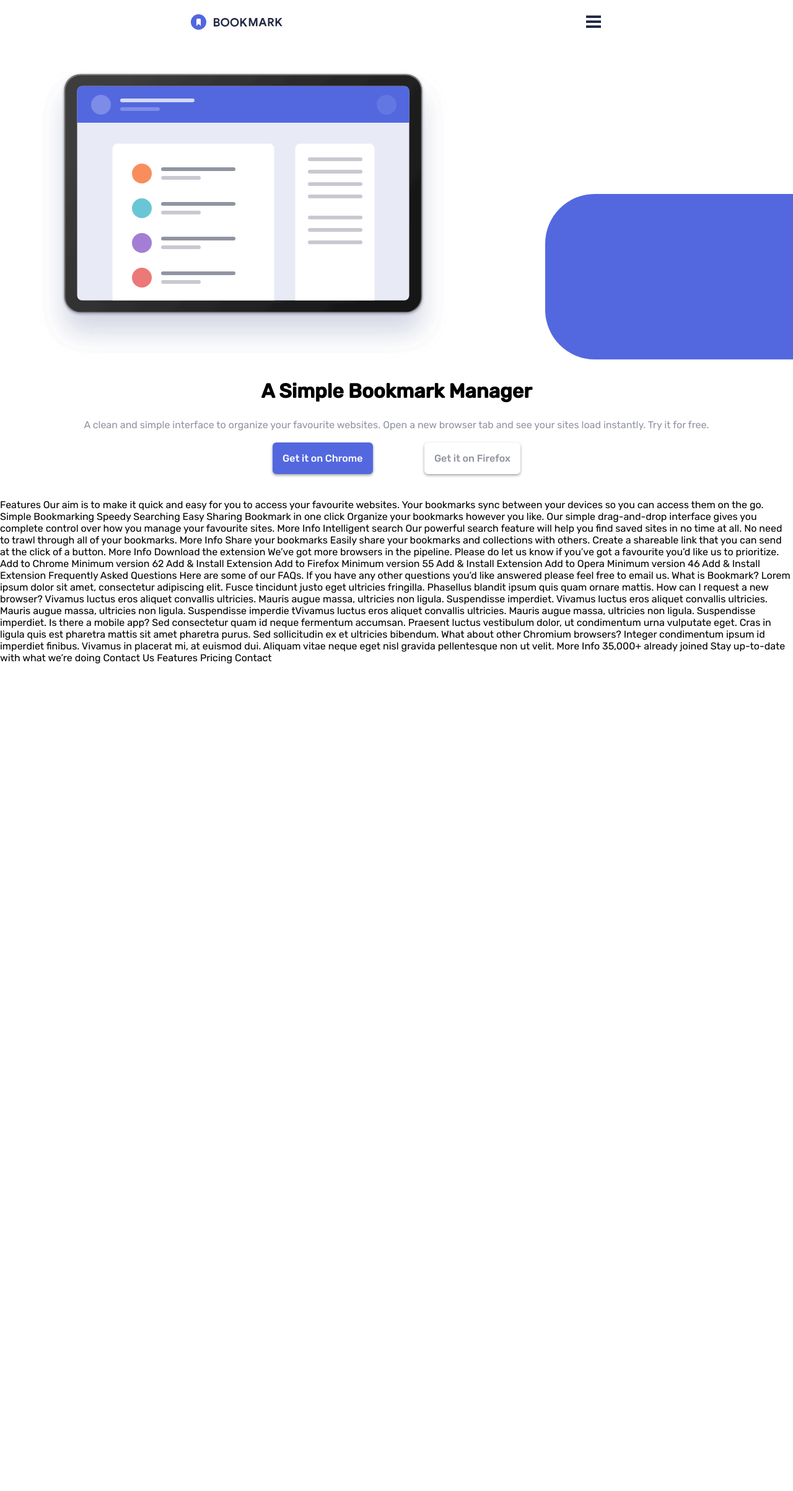
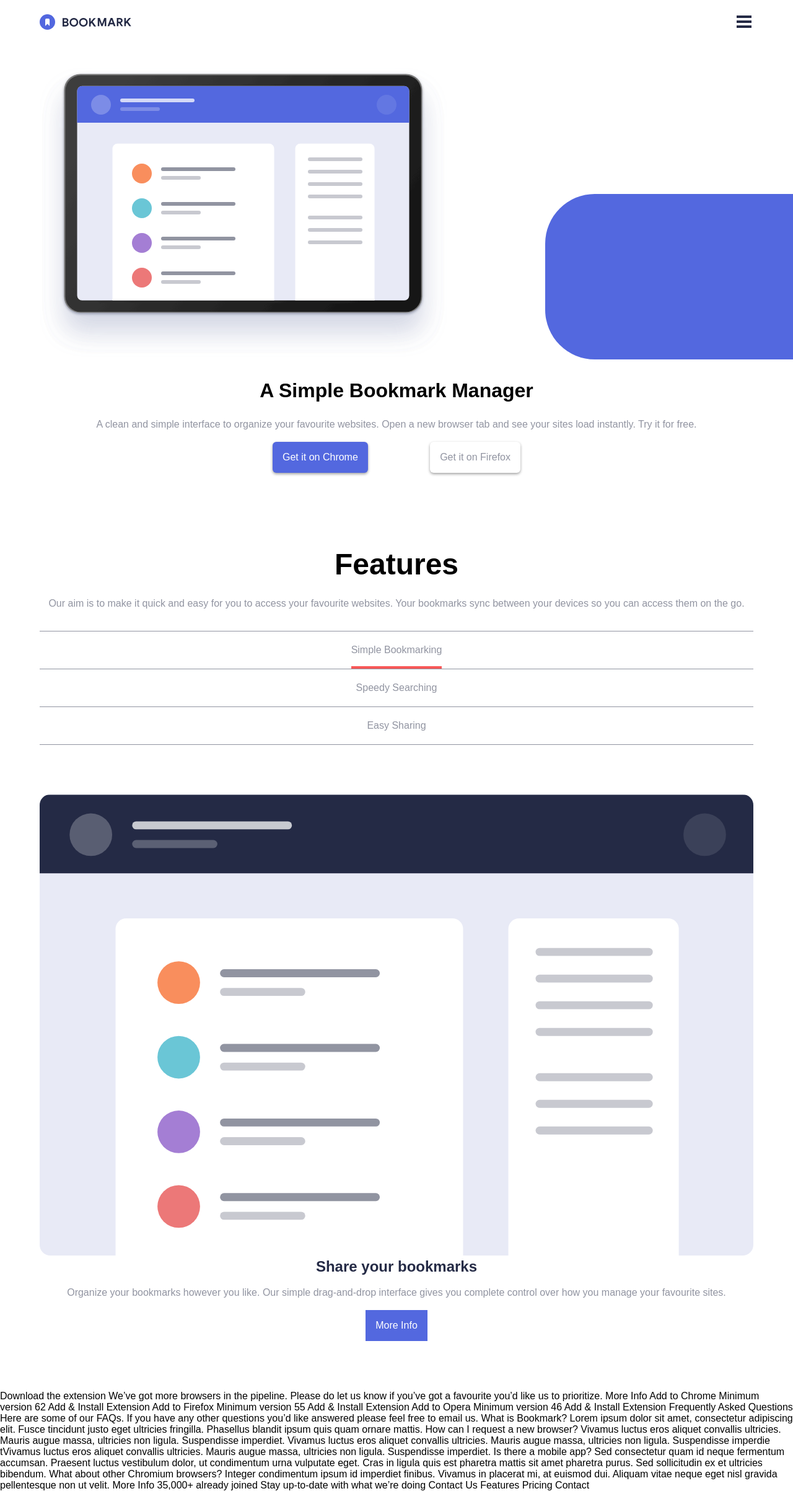
Before and after one commit to pcelman/Bookmark-landing, a plain HTML site: page index.html in a window 1280 px wide. Shown: the whole page at 62% size. Before the commit the page ends 1600 px from the top, so only its background shows below. Drawn offline with Linux system fonts and the light colour scheme.

Commit message:
features!

```diff
--- a/index.css
+++ b/index.css
@@ -1,8 +1,6 @@
-@import url("https://fonts.googleapis.com/css2?family=Rubik:wght@400;500&display=swap");
-
 * {
+  margin: 0;
   box-sizing: border-box;
-  margin: 0;
 }
 
 :root {
@@ -14,8 +12,6 @@
 
 body {
   font-family: "Rubik", sans-serif;
-  /* background-color: black; */
-  min-height: 200vh;
 }
 
 .container {
@@ -26,17 +22,11 @@ body {
 }
 
 .nav {
+  height: 70px;
+
   display: flex;
   align-items: center;
-  justify-content: space-around;
-  height: 70px;
-
-  /* grid-template-columns: repeat(2, max-content);
-  grid-template-areas: "logo icon";
   justify-content: space-between;
-  align-items: center;
-  --logo-hidden: 0;
-  --logo-show: 1; */
 }
 
 .nav__input {
@@ -45,12 +35,22 @@ body {
 
 .nav__figure {
   order: -1;
+
   display: grid;
-  /* defining only one area to overlap both icons */
   grid-template-areas: img;
+
   z-index: 10;
+
   --logo-hidden: 0;
   --logo-show: 1;
+}
+
+.nav__input:checked + .nav__toggle {
+  background-image: url("../images/icon-close.svg");
+}
+
+svg path {
+  fill: #000;
 }
 
 .nav__input:checked ~ .nav__figure {
@@ -60,6 +60,7 @@ body {
 
 .nav__input:checked ~ .nav__content {
   clip-path: circle(150% at top right);
+
   --opacity: 1;
   --transform: translateY(0);
 }
@@ -73,52 +74,53 @@ body {
   opacity: var(--logo-hidden);
 }
 
-.nav__content {
-  position: absolute;
-  padding-top: 80px;
-  padding-bottom: 90px;
-  display: flex;
-  flex-direction: column;
-  /* background-blend-mode: 80px; */
-  inset: 0;
-  background-color: hsl(229, 31%, 21%, 0.8);
-  clip-path: circle(0% at 100% 0);
-  transition: clip-parth 0.8s;
-  --opacity: 0;
-  --transition: opacity 0.3s 0.7s;
-}
-
 .nav__toggle {
   width: 30px;
   height: 20px;
   background-repeat: no-repeat;
-  background-image: url(images/icon-hamburger.svg);
   background-size: contain;
   background-position: center;
-  grid-area: icon;
+  background-image: url("../images/icon-hamburger.svg");
+
+  z-index: 10;
   cursor: pointer;
-  z-index: 10;
 }
 
-.nav__input:checked + .nav__toggle {
-  background-image: url(images/icon-close.svg);
+.nav__content {
+  --opacity: 0;
+  --transtion: opacity 0.3s 0.7s;
+
+  background-color: hsl(229, 31%, 21%, 0.8);
+
+  padding-top: 80px;
+  padding-bottom: 80px;
+
+  display: flex;
+  flex-direction: column;
+
+  position: absolute;
+  inset: 0;
+
+  clip-path: circle(0% at 100% 0);
+  transition: clip-path 0.8s;
 }
+
 .nav__list {
+  opacity: var(--opacity);
+  transition: var(--transtion);
+
   padding: 0;
   list-style: none;
-  opacity: var(--opacity);
-  transition: var(--transition);
-  /* transform: var(--transform); */
 }
 
 .nav__item {
-  border-top: 1px solid var(--grayish-blue);
+  border-top: 2px solid var(--grayish-blue);
   padding: 16px 0;
   text-align: center;
 }
 
 .nav__link {
-  color: white;
+  color: #fff;
   text-decoration: none;
   text-transform: uppercase;
   font-weight: 500;
@@ -126,45 +128,51 @@ body {
 
 .nav__link--last {
   display: block;
-  border: 3px solid white;
-  padding: 1rem 0;
+  border: 3px solid #fff;
+  padding: 1em 0;
   border-radius: 3px;
 }
 
 .nav__media {
   opacity: var(--opacity);
-  transition: var(--transition);
+  transition: var(--transtion);
   margin-top: auto;
 
   display: flex;
   justify-content: center;
   align-items: center;
-  gap: 3rem;
+  gap: 3em;
 }
 
-/* hero  */
+/* hero */
 
 .hero {
   padding: 40px 0;
   display: grid;
   grid-template-columns: 5% 1fr 5%;
+  row-gap: 2rem;
   grid-template-rows: max-content max-content;
-  row-gap: 2rem;
 }
 
-.hero::before {
+.hero::after {
   content: "";
   grid-column: 2/4;
   grid-row: 1/2;
+
   align-self: end;
   justify-self: end;
+
+  width: 60%;
+  aspect-ratio: 3/2;
+
+  z-index: -1;
+
   border-radius: 80px 0 0 80px;
-  z-index: -1;
-  width: 60%;
+
   max-width: 400px;
-  aspect-ratio: 3/2;
   background-color: var(--soft-blue);
 }
+
 .hero__figure {
   grid-column: 2/3;
   grid-row: 1/2;
@@ -200,19 +208,159 @@ body {
   grid-auto-flow: column;
   grid-auto-columns: max-content;
   justify-content: space-between;
+  /* gap: 1rem; */
 }
 
 .hero__cta {
+  font-weight: 500;
   padding: 1em;
+  background-color: var(--soft-blue);
   text-decoration: none;
-  color: white;
-  background-color: var(--soft-blue);
+  color: #fff;
   border-radius: 6px;
+
   box-shadow: 0 2px 4px #0000005f;
-  font-weight: 500;
 }
 
 .hero__cta--second {
-background-color: white;
-color: var(--grayish-blue);
+  background-color: #fff;
+  color: var(--grayish-blue);
 }
+
+/* features  */
+
+.features {
+  display: grid;
+  grid-template-columns: 5% 1fr 5%;
+  padding: 80px 0;
+}
+
+.features__container {
+  grid-column: 2/3;
+  text-align: center;
+}
+
+.features__title {
+  font-size: 3rem;
+}
+
+.features__paragraph {
+  line-height: 1.5;
+  color: var(--grayish-blue);
+  margin: 1.5rem 0 2rem;
+}
+
+.features__tabs {
+  padding: 0;
+  list-style: none;
+  width: 100%;
+  --tab1: 4px solid var(--soft-red);
+  --tab2: 4px solid transparent;
+  --tab3: 4px solid transparent;
+  grid-column: 2/3;
+}
+
+.features__tab {
+  border-top: 1px solid var(--grayish-blue);
+}
+
+.features__tab:last-of-type {
+    border-bottom: 1px solid var(--grayish-blue);
+}
+.features__click {
+  color: var(--grayish-blue);
+  text-decoration: none;
+  display: block;
+  height: 60px;
+  line-height: 60px;
+  width: max-content;
+  margin: 0 auto;
+  transition: border .5s;
+}
+
+
+.features__tab:nth-child(1) > .features__click {
+  border-bottom: var(--tab1);
+}
+
+.features__tab:nth-child(2) > .features__click {
+  border-bottom: var(--tab2);
+}
+
+.features__tab:nth-child(3) > .features__click {
+  border-bottom: var(--tab3);
+}
+
+.tab1:target ~ .features__tabs {
+  --tab1: 4px solid var(--soft-red);
+  --tab2: 4px solid transparent;
+  --tab3: 4px solid transparent;
+}
+
+.tab2:target ~ .features__tabs {
+    --tab1: 4px solid transparent;
+    --tab2: 4px solid var(--soft-red);
+    --tab3: 4px solid transparent;
+  }
+
+  .tab3:target ~ .features__tabs {
+      --tab1: 4px solid transparent;
+      --tab2: 4px solid transparent;
+      --tab3: 4px solid var(--soft-red);
+  }
+
+  .features__content {
+    margin-top: 80px;
+    grid-column: 1/-1;
+    display: grid;
+    grid-template-columns: 5% 1fr 5%;
+    grid-template-areas: ". article .";
+    --area1: visible;
+    --area2: hidden;
+    --area3: hidden;
+  }
+
+  .features__img {
+    width: 100%;
+  }
+
+  .features__article {
+    grid-area: article;
+    visibility: var(--area1);
+  }
+
+  .features__article:nth-last-of-type(2) {
+    visibility: hidden;
+    visibility: var(--area2);
+  }
+
+  .features__article:nth-last-of-type(3) {
+    visibility: hidden;
+    visibility: var(--area3);
+  }
+
+
+
+  .features__text {
+    paddingn-top: 80px;
+    text-align: center;
+
+  }
+
+  .features__subtitle {
+    color: var(--very-dark-blue);
+  }
+
+  .features__copy {
+    color: var(--grayish-blue);
+    line-height: 1.5;
+    margin: 1rem 0;
+  }
+
+  .features__cta {
+    background-color: var(--soft-blue);
+    color: white;
+    display: inline-block;
+    padding: 1rem;
+    text-decoration: none;
+  }
--- a/index.html
+++ b/index.html
@@ -70,18 +70,90 @@
     </div>
 </article>
 </header>
-       Features Our aim is to make it quick and easy for you to access your
+
+<main class="main">
+  <section class="features">
+<div class="features__container">
+  <h2 class="features__title">Features</h2>
+  <p class="features__paragraph">Our aim is to make it quick and easy for you to access your
     favourite websites. Your bookmarks sync between your devices so you can
-    access them on the go. Simple Bookmarking Speedy Searching Easy Sharing
-    Bookmark in one click Organize your bookmarks however you like. Our simple
-    drag-and-drop interface gives you complete control over how you manage your
-    favourite sites. More Info Intelligent search Our powerful search feature
-    will help you find saved sites in no time at all. No need to trawl through
-    all of your bookmarks. More Info Share your bookmarks Easily share your
-    bookmarks and collections with others. Create a shareable link that you can
-    send at the click of a button. More Info Download the extension We’ve got
-    more browsers in the pipeline. Please do let us know if you’ve got a
-    favourite you’d like us to prioritize. Add to Chrome Minimum version 62 Add
+    access them on the go. </p>
+
+  </div>
+
+
+  <div class="tab1" id="tab1"></div>
+  <div class="tab2" id="tab2"></div>
+  <div class="tab3" id="tab3"></div>
+
+  <ul class="features__tabs">
+    <li class="features__tab" id="tab1">
+      <a href="#tab1"  class="features__click">Simple Bookmarking</a>
+    </li>
+    <li class="features__tab" id="tab2">
+      <a href="#tab2" class="features__click">Speedy Searching</a>
+    </li>
+    <li class="features__tab" id="tab3">
+      <a href="#tab3" class="features__click">Easy Sharing</a>
+    </li>
+  </ul>
+ <section class="features__content">
+
+  <article class="features__article">
+    <figure class="features__figure">
+      <img src="./images/illustration-features-tab-1.svg" class="features__img" alt="">
+    </figure>
+    <div class="features__text">
+
+      <h2 class="features__subtitle">Bookmark in one click</h2>
+      <p class="features__copy">Organize your bookmarks however you like. Our simple
+        drag-and-drop interface gives you complete control over how you manage your
+        favourite sites.</p>
+        <a href="#" class="features__cta">More Info</a>
+      </div>
+  </article>
+
+  <article class="features__article">
+    <figure class="features__figure">
+      <img src="./images/illustration-features-tab-1.svg" class="features__img" alt="">
+    </figure>
+    <div class="features__text">
+
+      <h2 class="features__subtitle">Intelligent search </h2>
+      <p class="features__copy">  Easily share your
+        bookmarks and collections with others. Create a shareable link that you can
+        send at the click of a button..</p>
+        <a href="#" class="features__cta">More Info</a>
+      </div>
+  </article>
+
+  <article class="features__article">
+    <figure class="features__figure">
+      <img src="./images/illustration-features-tab-1.svg" class="features__img" alt="">
+    </figure>
+    <div class="features__text">
+
+      <h2 class="features__subtitle">Share your bookmarks</h2>
+      <p class="features__copy">Organize your bookmarks however you like. Our simple
+        drag-and-drop interface gives you complete control over how you manage your
+        favourite sites.</p>
+        <a href="#" class="features__cta">More Info</a>
+      </div>
+  </article>
+
+ </section>
+
+
+
+  </section>
+</main>
+Download the extension
+
+We’ve got
+        more browsers in the pipeline. Please do let us know if you’ve got a
+        favourite you’d like us to prioritize.
+
+       More Info  Add to Chrome Minimum version 62 Add
     & Install Extension Add to Firefox Minimum version 55 Add & Install
     Extension Add to Opera Minimum version 46 Add & Install Extension Frequently
     Asked Questions Here are some of our FAQs. If you have any other questions
--- /dev/null
+++ b/index1.css
@@ -0,0 +1,218 @@
+@import url("https://fonts.googleapis.com/css2?family=Rubik:wght@400;500&display=swap");
+
+* {
+  box-sizing: border-box;
+  margin: 0;
+}
+
+:root {
+  --soft-blue: hsl(231, 69%, 60%);
+  --soft-red: hsl(0, 94%, 66%);
+  --grayish-blue: hsl(229, 8%, 60%);
+  --very-dark-blue: hsl(229, 31%, 21%);
+}
+
+body {
+  font-family: "Rubik", sans-serif;
+  /* background-color: black; */
+  min-height: 200vh;
+}
+
+.container {
+  width: 90%;
+  margin: 0 auto;
+  overflow: hidden;
+  max-width: 1200px;
+}
+
+.nav {
+  display: flex;
+  align-items: center;
+  justify-content: space-around;
+  height: 70px;
+
+  /* grid-template-columns: repeat(2, max-content);
+  grid-template-areas: "logo icon";
+  justify-content: space-between;
+  align-items: center;
+  --logo-hidden: 0;
+  --logo-show: 1; */
+}
+
+.nav__input {
+  display: none;
+}
+
+.nav__figure {
+  order: -1;
+  display: grid;
+  /* defining only one area to overlap both icons */
+  grid-template-areas: img;
+  z-index: 10;
+  --logo-hidden: 0;
+  --logo-show: 1;
+}
+
+.nav__input:checked ~ .nav__figure {
+  --logo-hidden: 1;
+  --logo-show: 0;
+}
+
+.nav__input:checked ~ .nav__content {
+  clip-path: circle(150% at top right);
+  --opacity: 1;
+  --transform: translateY(0);
+}
+
+.nav__logo {
+  grid-area: img;
+  opacity: var(--logo-show);
+}
+
+.nav__logo--hidden {
+  opacity: var(--logo-hidden);
+}
+
+.nav__content {
+  position: absolute;
+  padding-top: 80px;
+  padding-bottom: 90px;
+  display: flex;
+  flex-direction: column;
+  /* background-blend-mode: 80px; */
+  inset: 0;
+  background-color: hsl(229, 31%, 21%, 0.8);
+  clip-path: circle(0% at 100% 0);
+  transition: clip-parth 0.8s;
+  --opacity: 0;
+  --transition: opacity 0.3s 0.7s;
+}
+
+.nav__toggle {
+  width: 30px;
+  height: 20px;
+  background-repeat: no-repeat;
+  background-image: url(images/icon-hamburger.svg);
+  background-size: contain;
+  background-position: center;
+  grid-area: icon;
+  cursor: pointer;
+  z-index: 10;
+}
+
+.nav__input:checked + .nav__toggle {
+  background-image: url(images/icon-close.svg);
+}
+.nav__list {
+  padding: 0;
+  list-style: none;
+  opacity: var(--opacity);
+  transition: var(--transition);
+  /* transform: var(--transform); */
+}
+
+.nav__item {
+  border-top: 1px solid var(--grayish-blue);
+  padding: 16px 0;
+  text-align: center;
+}
+
+.nav__link {
+  color: white;
+  text-decoration: none;
+  text-transform: uppercase;
+  font-weight: 500;
+}
+
+.nav__link--last {
+  display: block;
+  border: 3px solid white;
+  padding: 1rem 0;
+  border-radius: 3px;
+}
+
+.nav__media {
+  opacity: var(--opacity);
+  transition: var(--transition);
+  margin-top: auto;
+
+  display: flex;
+  justify-content: center;
+  align-items: center;
+  gap: 3rem;
+}
+
+/* hero  */
+
+.hero {
+  padding: 40px 0;
+  display: grid;
+  grid-template-columns: 5% 1fr 5%;
+  grid-template-rows: max-content max-content;
+  row-gap: 2rem;
+}
+
+.hero::before {
+  content: "";
+  grid-column: 2/4;
+  grid-row: 1/2;
+  align-self: end;
+  justify-self: end;
+  border-radius: 80px 0 0 80px;
+  z-index: -1;
+  width: 60%;
+  max-width: 400px;
+  aspect-ratio: 3/2;
+  background-color: var(--soft-blue);
+}
+.hero__figure {
+  grid-column: 2/3;
+  grid-row: 1/2;
+}
+
+.hero__img {
+  width: 100%;
+  max-width: 500px;
+  margin: 0 auto;
+  display: block;
+}
+
+.hero__texts {
+  grid-column: 2/3;
+  grid-row: 2/3;
+  text-align: center;
+}
+
+.hero__title {
+  font-size: 2rem;
+}
+
+.hero__paragraph {
+  line-height: 1.5;
+  color: var(--grayish-blue);
+  margin: 1.5rem 0 1rem;
+}
+
+.hero__buttons {
+  max-width: 400px;
+  margin: 0 auto;
+  display: grid;
+  grid-auto-flow: column;
+  grid-auto-columns: max-content;
+  justify-content: space-between;
+}
+
+.hero__cta {
+  padding: 1em;
+  text-decoration: none;
+  color: white;
+  background-color: var(--soft-blue);
+  border-radius: 6px;
+  box-shadow: 0 2px 4px #0000005f;
+  font-weight: 500;
+}
+
+.hero__cta--second {
+background-color: white;
+color: var(--grayish-blue);
+}
```
